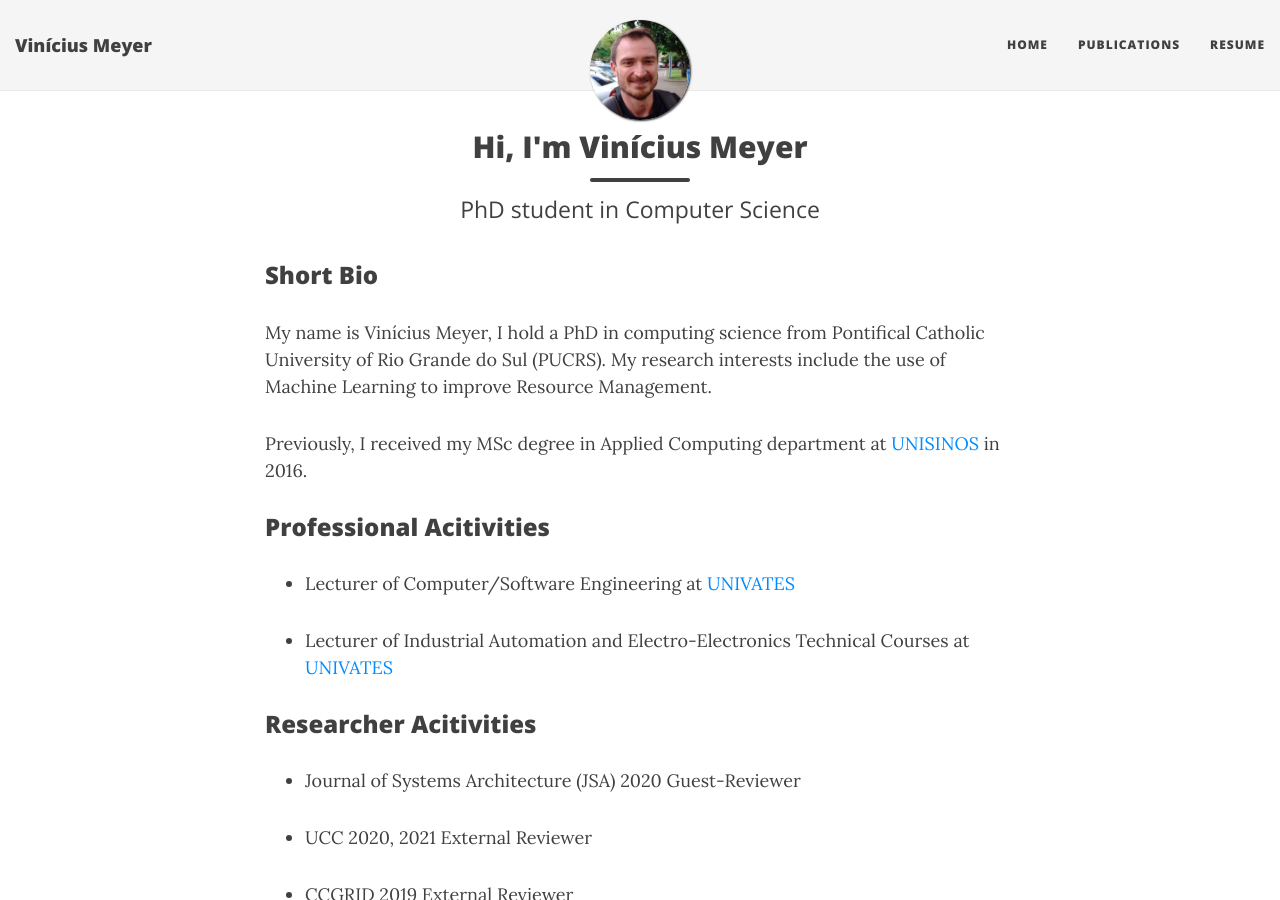
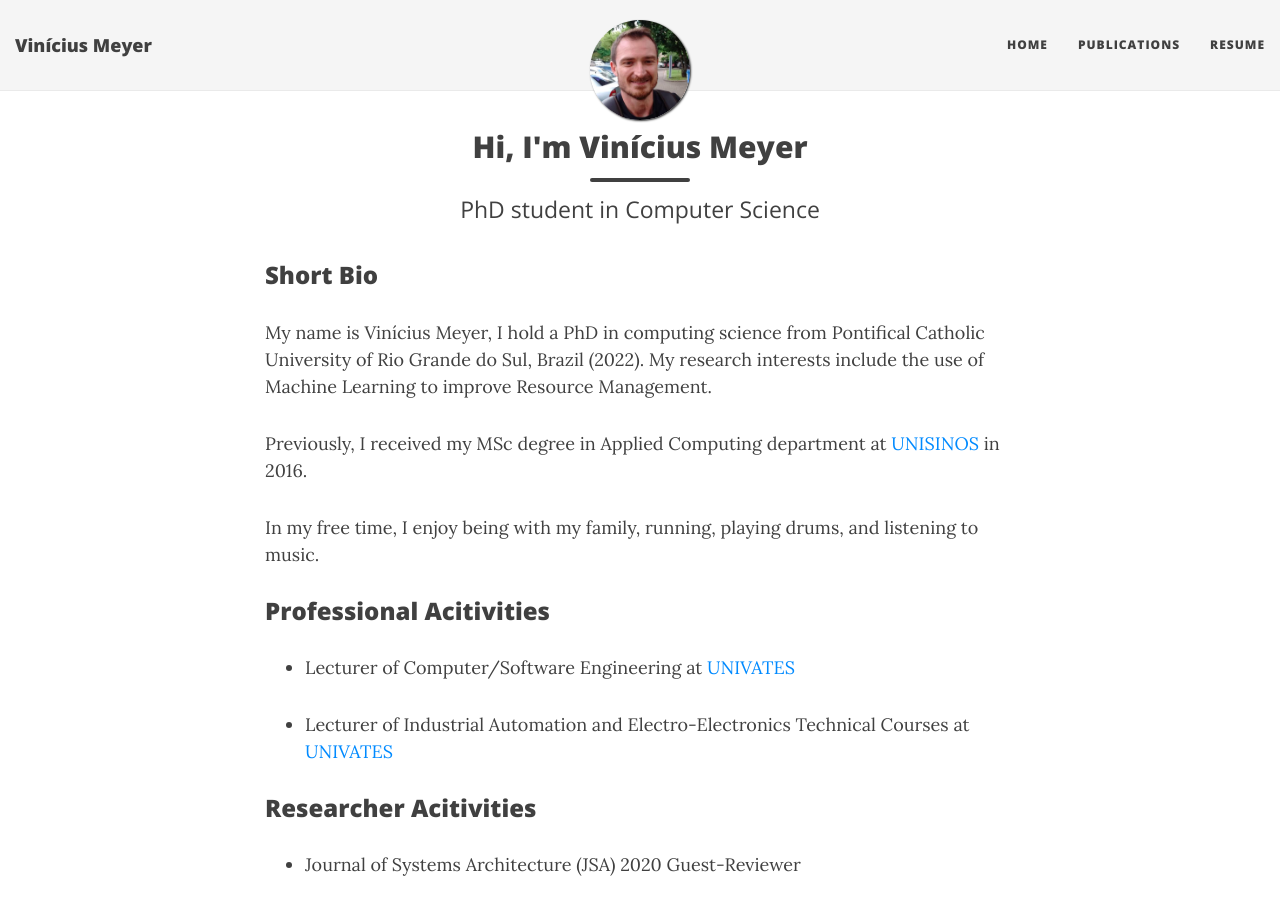
Before and after one commit to ViniciusMeyer/viniciusmeyer.github.io, a Jekyll site: the page built from index.html, in a window 1280 px wide and 900 px high. Built offline with Jekyll 4.4.1, drawn with Linux system fonts in a browser that asks for light colours; nearby versions of some CDN libraries; the list of posts is cut into pages by our own code.

Commit message:
Update index.html

```diff
--- a/index.html
+++ b/index.html
@@ -6,10 +6,11 @@ use-site-title: true
 ---
 
 <h3>Short Bio</h3>
-<p>My name is Vinícius Meyer, I hold a PhD in computing science from Pontifical Catholic University of Rio Grande do Sul (PUCRS).  My research interests include the use of Machine Learning to improve Resource Management.
+<p>My name is Vinícius Meyer, I hold a PhD in computing science from Pontifical Catholic University of Rio Grande do Sul, Brazil (2022).  My research interests include the use of Machine Learning to improve Resource Management.
 
 <p>Previously, I received my MSc degree in Applied Computing department at <a href="http://www.unisinos.br/global/en/">UNISINOS</a> in 2016.</p>
 
+<p>In my free time, I enjoy being with my family, running, playing drums, and listening to music.</p>
 
 <h3>Professional Acitivities</h3>
 <ul>
```
